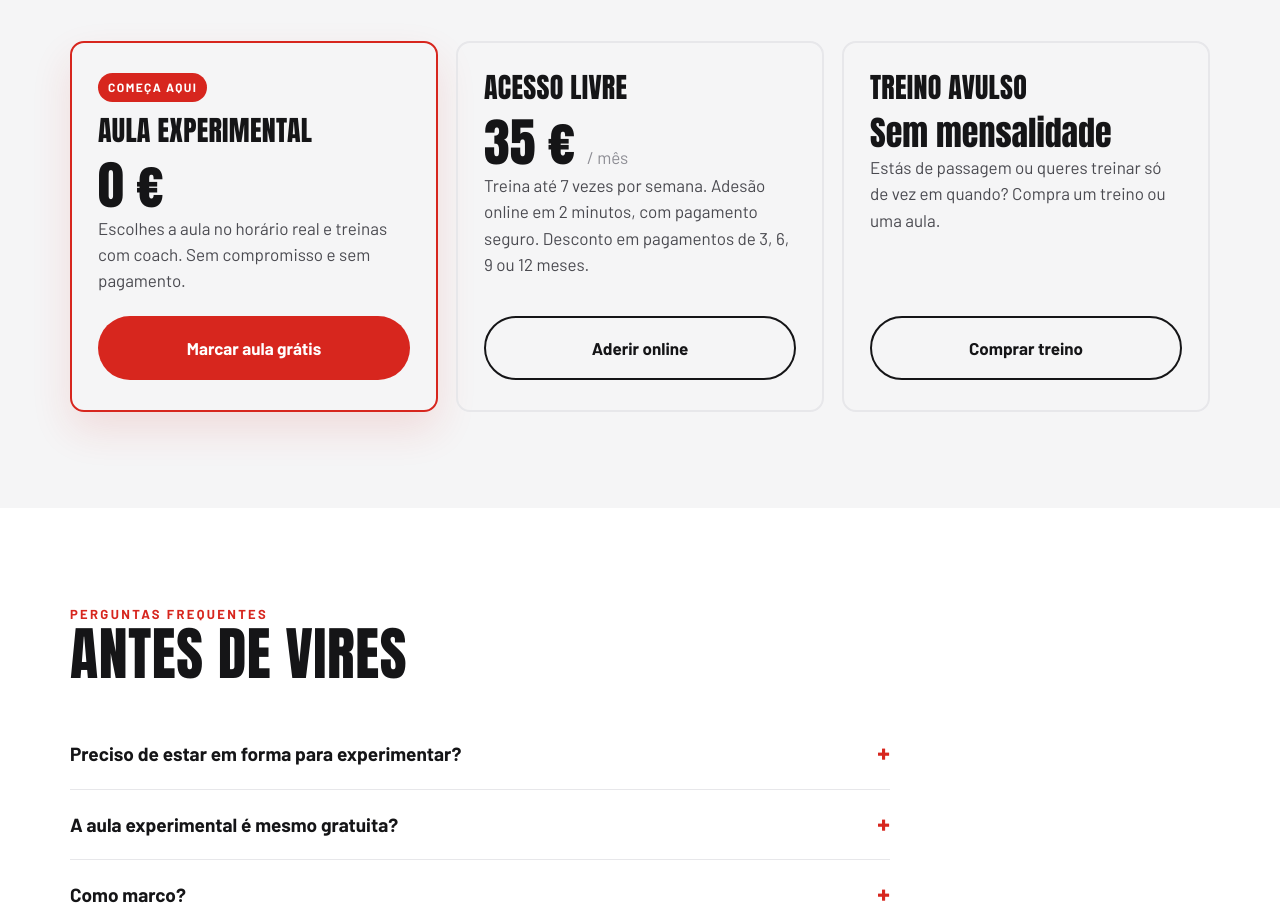
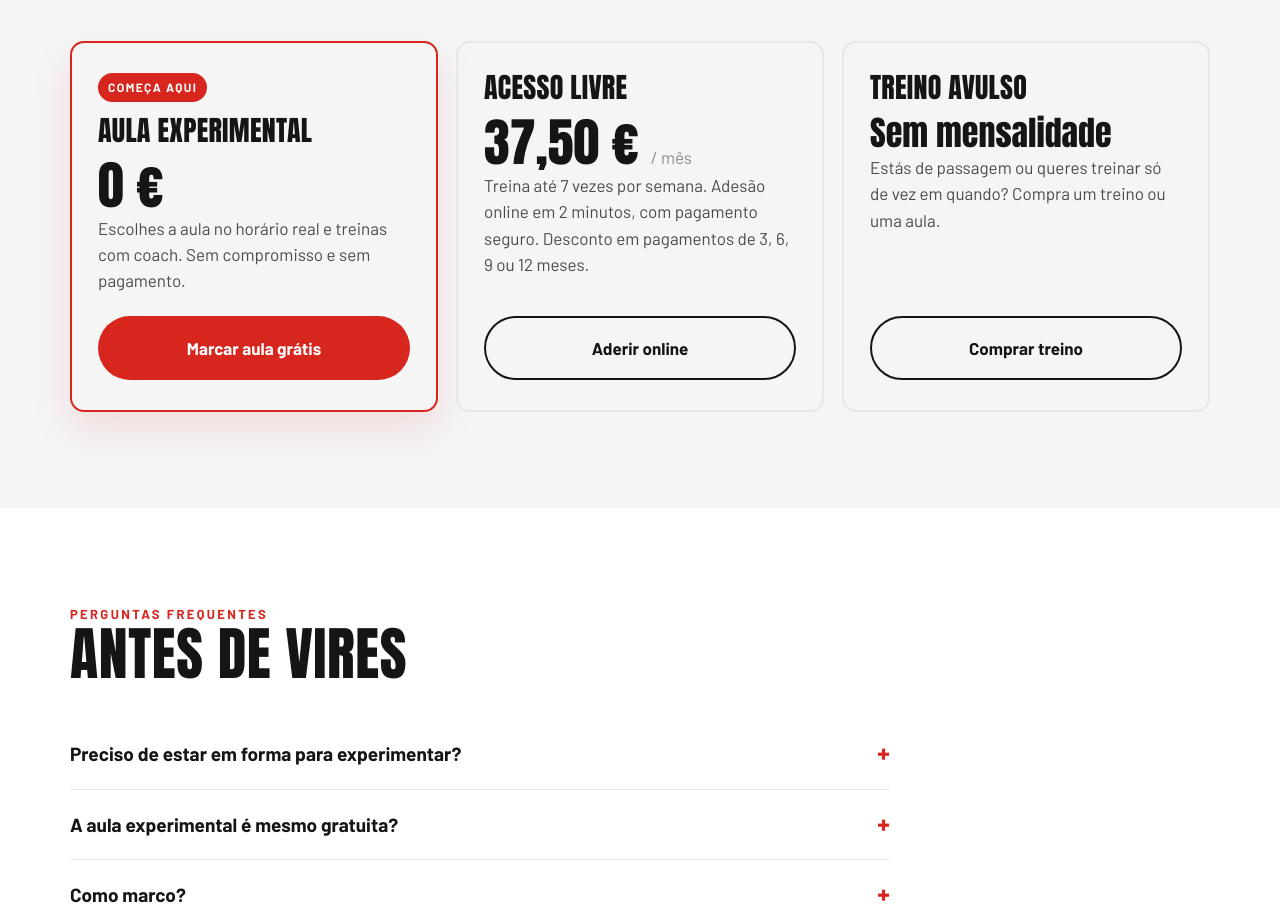
Before and after one commit to heldersmite88/thisgen-site, a plain HTML site: page index.html in a window 1280 px wide. Shown: the part 5655-6571 px from the top of the page. Drawn offline with Linux system fonts and the light colour scheme.

Commit message:
Update index.html

```diff
--- a/index.html
+++ b/index.html
@@ -193,7 +193,7 @@
       </div>
       <div class="price reveal">
         <h3>Acesso livre</h3>
-        <div class="val">35 € <small>/ mês</small></div>
+        <div class="val">37,50 € <small>/ mês</small></div>
         <p>Treina até 7 vezes por semana. Adesão online em 2 minutos, com pagamento seguro. Desconto em pagamentos de 3, 6, 9 ou 12 meses.</p>
         <a class="btn btn-ghost" style="color:var(--ink)" data-cta="preco-acesso" href="https://www.regibox.pt/php8/admin/modulos/crm/site_integrations/comprar_plano.php?id_box=128&amp;id_int=6&amp;acs=54a3d65a79a2bb9dfac46674db48dd4f11786a49eb2cea528522431a088a3af9&amp;lang=pt&amp;site=n" target="_blank" rel="noopener">Aderir online</a>
       </div>
```
